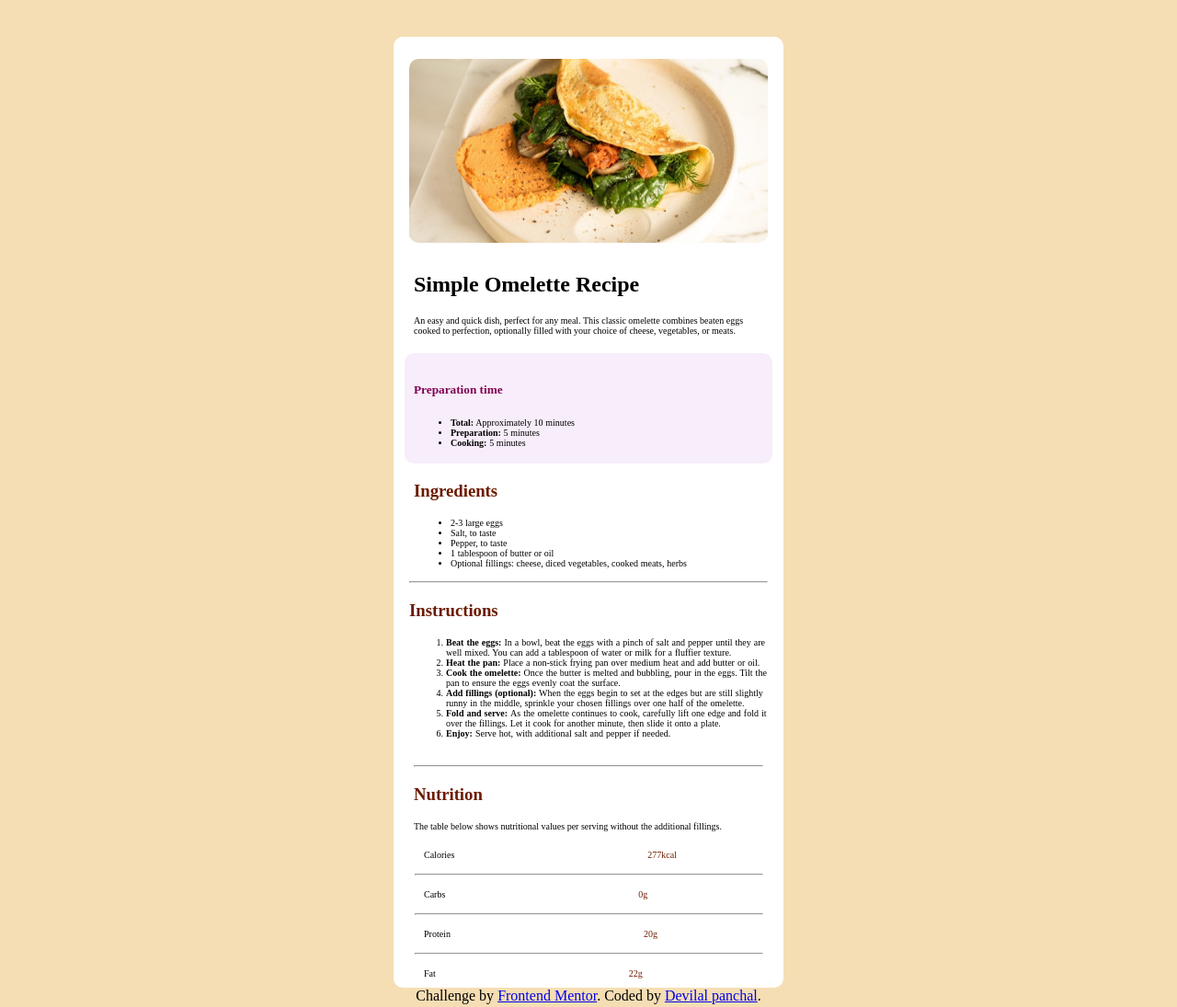
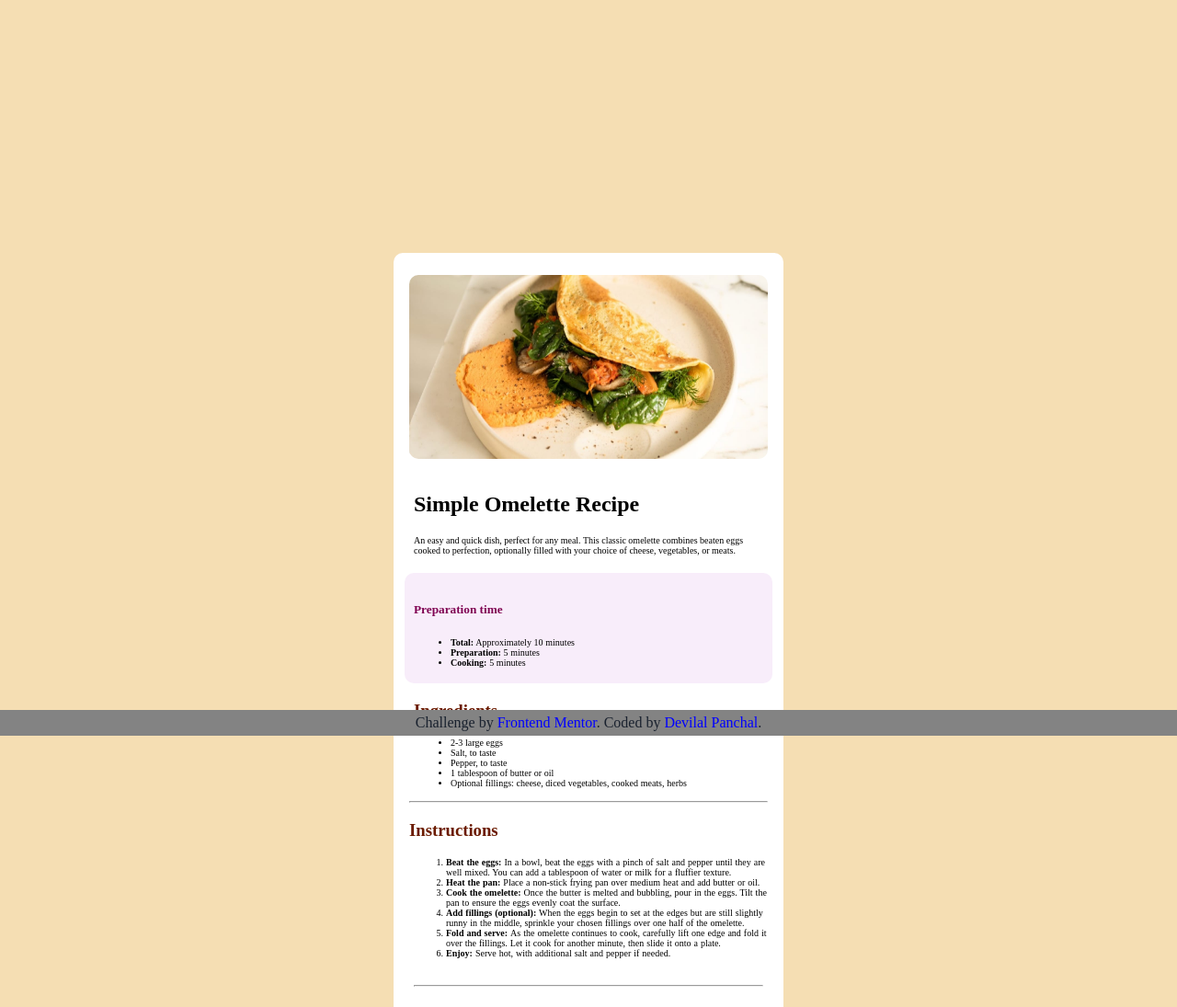
Before and after one commit to devilalpanchal/New-Recipe, a plain HTML site: page index.html in a window 1280 px wide. Shown: the top 1095 px of the page at 92% size. Drawn offline with Linux system fonts and the light colour scheme.

Commit message:
add files

```diff
--- a/index.html
+++ b/index.html
@@ -96,12 +96,14 @@
         </div>
       </div>
     </div>
-    <br>
-    <div class="attribution">
-      Challenge by <a href="https://www.frontendmentor.io?ref=challenge" target="_blank">Frontend Mentor</a>.
-      Coded by <a href="#">Devilal panchal</a>.
-    </div>
+
   </div>
+  <div class="footer">
+        <div class="attribution">
+          Challenge by <a href="https://www.frontendmentor.io?ref=challenge" target="_blank">Frontend Mentor</a>.
+          Coded by <a href="https://www.frontendmentor.io/profile/devilalpanchal">Devilal Panchal</a>.
+        </div>
+      </div>
 
 
 </body>
--- a/style.css
+++ b/style.css
@@ -4,18 +4,24 @@ body{
     box-sizing: border-box;
     background-color: wheat;
     justify-content: center;
+    align-items: center;
     display: flex;
+    flex-direction: column;
+    width: 100vw;
+    height:200vh;
 }
 .main-content{
+    /* margin: 60px auto; */
+    align-items: center;
     justify-content: center;
     display: flex;
-    margin: 40px ;
+    /* margin: 40px ; */
    width: 400px;
-   height: 1010px;
+   /* height: 1010px; */
    padding: 12px;
    background-color: hsl(0, 0%, 100%);
    border-radius: 10px;
-   flex-wrap: wrap;
+   flex-direction: column;
 }
 .section-1{
     margin-top: 12px;
@@ -23,7 +29,6 @@ body{
 }
 .image1{
     width: 390px;
-    display: flex;
     height: 200px;
     border-radius: 10px;
 
@@ -112,3 +117,22 @@ h3  {
 h5{
     color:rgb(128, 5, 83)
 }
+.footer {
+    background-color: rgb(131, 131, 131);
+    color: hsl(219, 29%, 14%);
+    text-align: center;
+    padding: 5px;
+    position: fixed;
+    bottom: 0;
+    width: 100%;
+}
+
+.attribution a {
+    color: blue;
+    text-decoration: none;
+}
+
+.attribution a:hover {
+    text-decoration: none;
+    color: aqua;
+}
```
